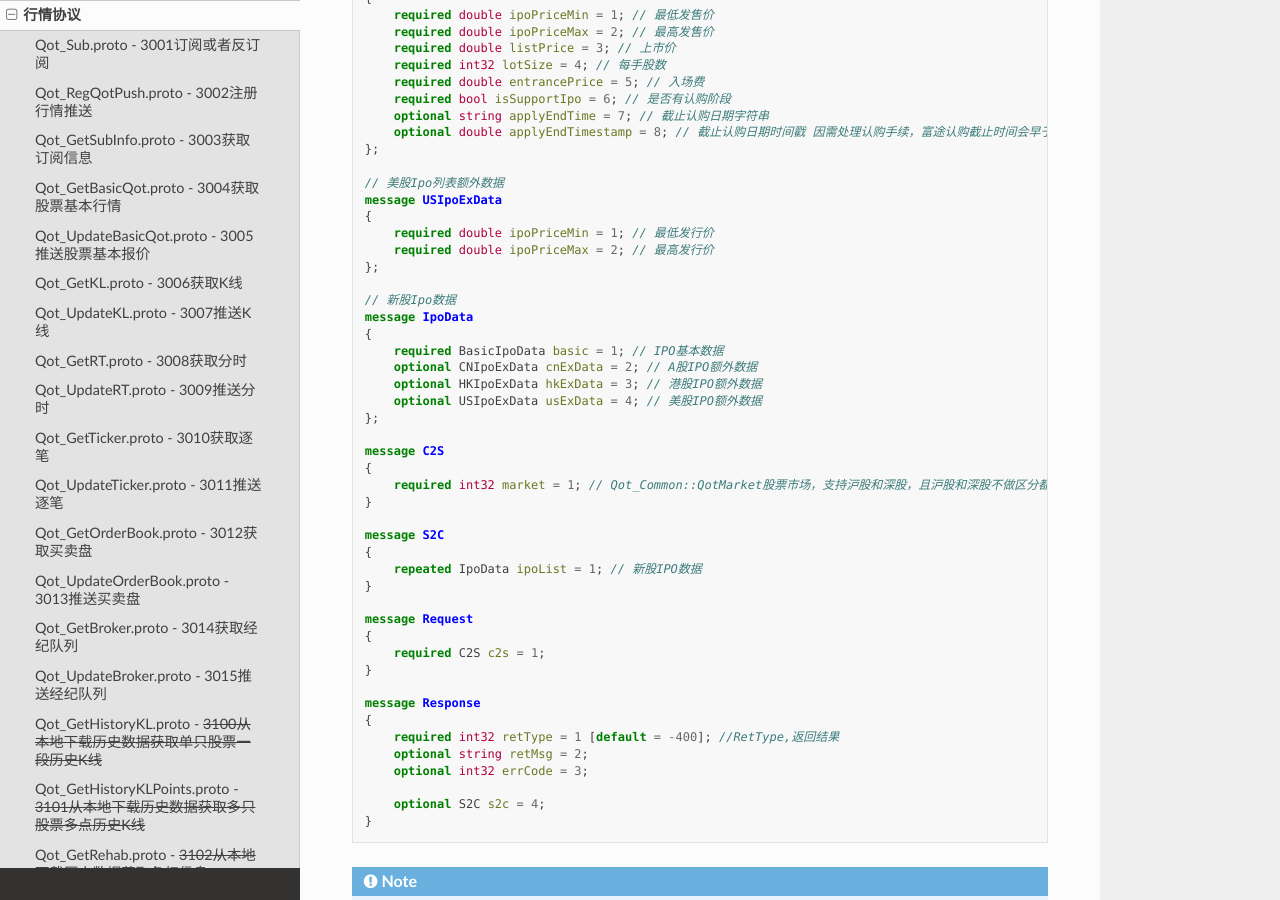
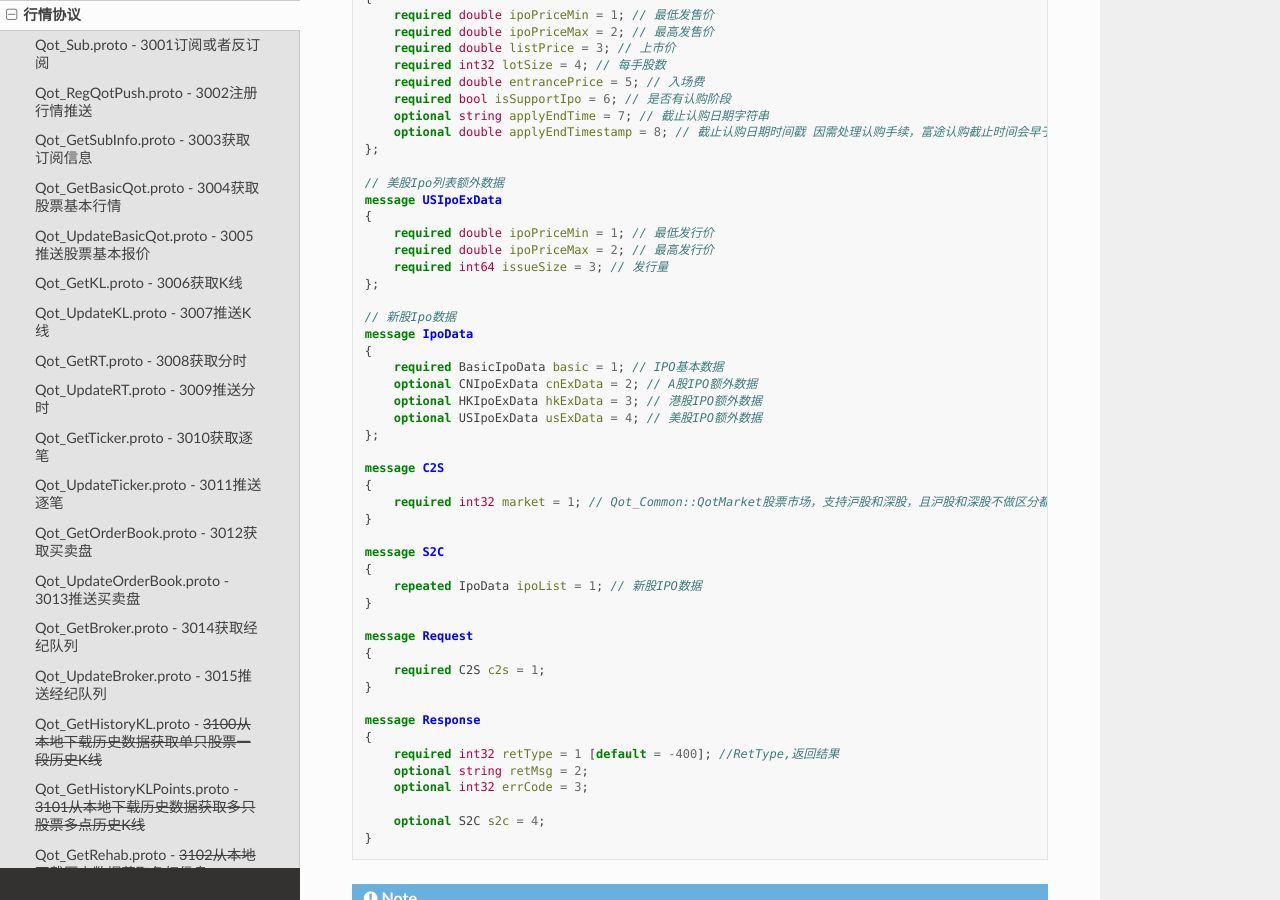
Before and after one commit to FutunnOpen/futu-api-doc, a Sphinx documentation site: the page built from doc_maker/source/protocol/quote_protocol.rst, in a window 1280 px wide and 900 px high, scrolled down 36726 px. Built offline with Sphinx 7.4.7 and the Read the Docs theme 2.0.0, drawn with Linux system fonts in a browser that asks for light colours.

Commit message:
add 协议新股IPO的美股增加发行量的字段。

```diff
--- a/doc_maker/source/protocol/quote_protocol.rst
+++ b/doc_maker/source/protocol/quote_protocol.rst
@@ -2065,6 +2065,7 @@
     {
         required double ipoPriceMin = 1; // 最低发行价
         required double ipoPriceMax = 2; // 最高发行价
+        required int64 issueSize = 3; // 发行量
     };
 
     // 新股Ipo数据
```
